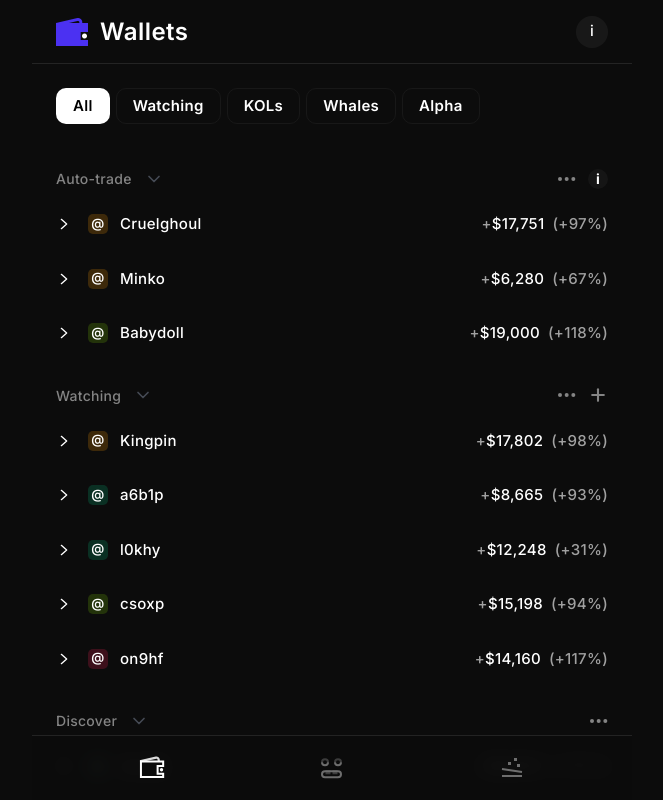
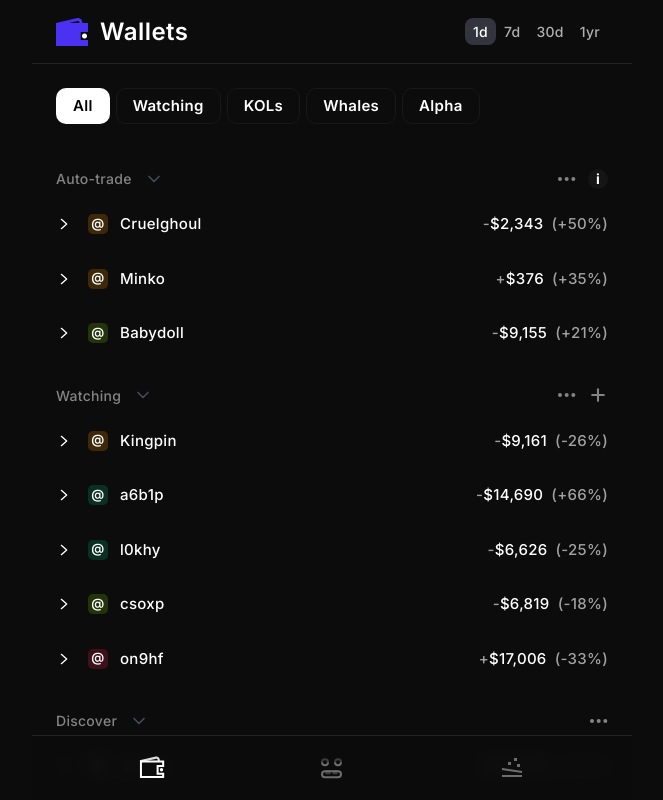
Before and after one commit to ericscotteisher/blackwing-wallets, a Next.js app: page / in a window 1280 px wide. Shown: the top 800 px of the page, without its empty margins (308-971 px from the left). Built offline with nearby package versions, Linux system fonts and the light colour scheme.

Commit message:
timeframes added

```diff
--- a/app/data.ts
+++ b/app/data.ts
@@ -1,10 +1,17 @@
 export type WalletStatus = "KOL" | "Whale" | "Alpha" | "Watching" | "Trading";
+
+export const timeframes = ["1d", "7d", "30d", "1yr"] as const;
+export type Timeframe = (typeof timeframes)[number];
+
+export type TimeframePNL = {
+  money: number;
+  percent: number;
+};
 
 export type WalletRecord = {
   id: string;
   name: string;
-  moneyPNL: number;
-  percentPNL: number;
+  pnl: Record<Timeframe, TimeframePNL>;
   status: WalletStatus;
   addedAt: string;
 };
@@ -14,11 +21,72 @@ export type TokenStatus = "open" | "closed";
 export type TokenRecord = {
   id: string;
   name: string;
-  pricePNL: number;
-  percentPNL: number;
+  pnl: Record<Timeframe, TimeframePNL>;
   status: TokenStatus;
   image?: string | null;
 };
+
+function createRng(seed: number) {
+  let value = seed >>> 0;
+  return () => {
+    value = (value * 1664525 + 1013904223) >>> 0;
+    return value / 4294967296;
+  };
+}
+
+function computeSeed(source: string, index: number, salt: number) {
+  const base = source
+    .split("")
+    .reduce((total, char, i) => total + char.charCodeAt(0) * (i + 11), 0);
+  return (base ^ (index * 131 + salt * 997)) >>> 0;
+}
+
+const timeframeMoneyRanges: Record<Timeframe, number> = {
+  "1d": 32000,
+  "7d": 64000,
+  "30d": 120000,
+  "1yr": 240000,
+};
+
+const timeframePercentRanges: Record<Timeframe, number> = {
+  "1d": 120,
+  "7d": 220,
+  "30d": 360,
+  "1yr": 520,
+};
+
+function buildPnL(
+  name: string,
+  index: number,
+  scale: number,
+  salt: number,
+): Record<Timeframe, TimeframePNL> {
+  const rng = createRng(computeSeed(name, index, salt));
+  return timeframes.reduce<Record<Timeframe, TimeframePNL>>(
+    (acc, timeframe, timeframeIndex) => {
+      const moneySpan = Math.max(
+        4000,
+        Math.round(timeframeMoneyRanges[timeframe] * scale),
+      );
+      const percentSpan = Math.round(
+        timeframePercentRanges[timeframe] * (1 + timeframeIndex * 0.12),
+      );
+
+      const centeredMoney = (rng() - 0.5) * moneySpan;
+      const moneyJitter = (rng() - 0.5) * moneySpan * 0.35;
+      const centeredPercent = (rng() - 0.5) * percentSpan;
+      const percentJitter = (rng() - 0.5) * Math.max(6, percentSpan * 0.25);
+
+      acc[timeframe] = {
+        money: Math.round(centeredMoney + moneyJitter),
+        percent: Math.round(centeredPercent + percentJitter),
+      };
+
+      return acc;
+    },
+    {} as Record<Timeframe, TimeframePNL>,
+  );
+}
 
 const fiveDigitWallets = [
   "a6b1p",
@@ -154,30 +222,14 @@ function deriveWalletStatus(index: number): WalletStatus {
   return discoverStatuses[discoverIndex % discoverStatuses.length];
 }
 
-function derivePNL(name: string, index: number) {
-  const code = name
-    .split("")
-    .reduce((total, char, i) => total + char.charCodeAt(0) * (i + 1), 0);
-  const moneyRange = 32_000 + 120;
-  const rawMoney = (code * (index + 3)) % moneyRange;
-  const moneyPNL = Math.round(rawMoney) - 120;
-
-  const percentRange = 130; // -10 to 120
-  const rawPercent = (code + index * 37) % percentRange;
-  const percentPNL = Math.round(rawPercent) - 10;
-
-  return { moneyPNL, percentPNL };
-}
-
 export const walletRecords: WalletRecord[] = allWalletNames.map(
   (name, index) => {
-    const { moneyPNL, percentPNL } = derivePNL(name, index);
+    const pnl = buildPnL(name, index, 1, 0x1234);
     const status = deriveWalletStatus(index);
     return {
       id: `${name}-${index}`,
       name,
-      moneyPNL,
-      percentPNL,
+      pnl,
       status,
       addedAt: deriveTimestamp(index),
     };
@@ -209,23 +261,13 @@ const tokenDefinitions = [
 
 export const tokenRecords: TokenRecord[] = tokenDefinitions.map(
   (name, index) => {
-    const code = name
-      .split("")
-      .reduce((total, char, i) => total + char.charCodeAt(0) * (i + 3), 0);
-    const magnitude = (code % 120_000) + 2_500;
-    const sign = (index + code) % 6 < 2 ? -1 : 1;
-    const pricePNL = sign * Math.round(magnitude / 3);
-    const percentPNL =
-      sign *
-      Math.round(((code % 1_800) / 10 < 5 ? (code % 1_800) / 10 + 18 : (code % 1_800) / 10));
-
+    const pnl = buildPnL(name, index, 0.4, 0x9f);
     const status: TokenStatus = index < 8 ? "open" : "closed";
 
     return {
       id: `${name.toLowerCase().replace(/\s+/g, "-")}-${index}`,
       name,
-      pricePNL,
-      percentPNL,
+      pnl,
       status,
       image: null,
     };
--- a/app/features/wallets/components/WalletFeed.tsx
+++ b/app/features/wallets/components/WalletFeed.tsx
@@ -9,6 +9,7 @@ import {
   type DiscoverSort,
   type Section,
   type WalletFilter,
+  type Timeframe,
   type WalletView,
 } from "../constants";
 import { AnimatedList } from "./AnimatedList";
@@ -19,6 +20,7 @@ type WalletFeedProps = {
   wallets: WalletView[];
   walletFilter: WalletFilter;
   expandedWallets: Record<string, boolean>;
+  timeframe: Timeframe;
   onToggleWallet: (walletId: string) => void;
   onWalletSelect: (wallet: WalletView) => void;
   onWalletFilterChange: (filter: WalletFilter) => void;
@@ -31,6 +33,7 @@ export function WalletFeed({
   wallets,
   walletFilter,
   expandedWallets,
+  timeframe,
   onToggleWallet,
   onWalletSelect,
   onWalletFilterChange,
@@ -89,13 +92,15 @@ export function WalletFeed({
             new Date(b.addedAt).getTime() - new Date(a.addedAt).getTime()
           );
         }
-        return b.moneyPNL - a.moneyPNL;
+        return (
+          b.pnl[timeframe].money - a.pnl[timeframe].money
+        );
       });
       result.push({ id: "discover", name: "Discover", wallets: sorted });
     }
 
     return result;
-  }, [filteredWallets, discoverSort]);
+  }, [filteredWallets, discoverSort, timeframe]);
 
   const handleSectionToggle = (sectionId: string) => {
     setSectionExpansion((prev) => {
@@ -171,6 +176,7 @@ export function WalletFeed({
                       sectionId={section.id}
                       wallet={wallet}
                       expanded={Boolean(expandedWallets[wallet.id])}
+                      timeframe={timeframe}
                       onToggle={() => onToggleWallet(wallet.id)}
                       onSelect={() => onWalletSelect(wallet)}
                     />
--- a/app/features/wallets/components/WalletHeader.tsx
+++ b/app/features/wallets/components/WalletHeader.tsx
@@ -2,13 +2,15 @@
 
 import Image from "next/image";
 
-import type { WalletView } from "../constants";
-import { baseTextClass } from "../constants";
+import type { Timeframe, WalletView } from "../constants";
+import { baseTextClass, timeframes } from "../constants";
 import type { BottomTabId } from "./BottomTabs";
 
 type WalletHeaderProps = {
   activeTab: BottomTabId;
   selectedWallet: WalletView | null;
+  selectedTimeframe: Timeframe;
+  onTimeframeChange: (timeframe: Timeframe) => void;
   onBack: () => void;
 };
 
@@ -29,7 +31,13 @@ const tabIcons: Record<BottomTabId, { src: string; alt: string }> = {
 
 const navTitleClass = "text-[24px] font-semibold tracking-[0.02em] text-white";
 
-export function WalletHeader({ activeTab, selectedWallet, onBack }: WalletHeaderProps) {
+export function WalletHeader({
+  activeTab,
+  selectedWallet,
+  selectedTimeframe,
+  onTimeframeChange,
+  onBack,
+}: WalletHeaderProps) {
   const renderTabHeading = (tab: BottomTabId) => {
     const icon = tabIcons[tab];
     return (
@@ -68,24 +76,26 @@ export function WalletHeader({ activeTab, selectedWallet, onBack }: WalletHeader
         </div>
       );
     }
+    return renderTabHeading("Wallets");
+  };
 
-    return renderTabHeading("Wallets");
+  const renderRightContent = () => {
+    if (activeTab !== "Wallets") {
+      return <div className="h-8 w-8" />;
+    }
+
+    return (
+      <TimeframeSelector
+        current={selectedTimeframe}
+        onSelect={onTimeframeChange}
+      />
+    );
   };
 
   return (
     <header className="sticky top-0 z-20 flex h-16 items-center justify-between border-b border-white/10 bg-[#0C0C0C] px-6">
       {renderContent()}
-      {activeTab === "Wallets" && !selectedWallet ? (
-        <button
-          type="button"
-          className={`flex h-8 w-8 items-center justify-center rounded-full bg-white/5 text-white transition hover:bg-white/10 ${baseTextClass}`}
-          aria-label="Wallet info"
-        >
-          i
-        </button>
-      ) : (
-        <div className="h-8 w-8" />
-      )}
+      {renderRightContent()}
     </header>
   );
 }
@@ -105,3 +115,33 @@ function ChevronLeftIcon() {
     </svg>
   );
 }
+
+type TimeframeSelectorProps = {
+  current: Timeframe;
+  onSelect: (timeframe: Timeframe) => void;
+};
+
+function TimeframeSelector({ current, onSelect }: TimeframeSelectorProps) {
+  return (
+    <div className="inline-flex items-center gap-0 rounded-[10px] bg-transparent">
+      {timeframes.map((timeframe) => {
+        const isActive = timeframe === current;
+        return (
+          <button
+            key={timeframe}
+            type="button"
+            onClick={() => onSelect(timeframe)}
+            aria-pressed={isActive}
+            className={`px-2 py-[3px] text-[14px] font-medium tracking-[0.02em] transition-colors focus-visible:outline focus-visible:outline-2 focus-visible:outline-white/60 ${
+              isActive
+                ? "rounded-[8px] bg-[#32353D] text-white"
+                : "rounded-[8px] bg-transparent text-[#AFAFAF] hover:text-white"
+            }`}
+          >
+            {timeframe}
+          </button>
+        );
+      })}
+    </div>
+  );
+}
--- a/app/features/wallets/components/WalletRow.tsx
+++ b/app/features/wallets/components/WalletRow.tsx
@@ -18,6 +18,7 @@ import {
   type TradeListEntry,
   type WalletSectionId,
   type WalletSwipeAction,
+  type Timeframe,
   type WalletView,
 } from "../constants";
 import {
@@ -34,6 +35,7 @@ type WalletRowProps = {
   sectionId: WalletSectionId;
   wallet: WalletView;
   expanded: boolean;
+  timeframe: Timeframe;
   onToggle: () => void;
   onSelect: () => void;
 };
@@ -42,14 +44,15 @@ export function WalletRow({
   sectionId,
   wallet,
   expanded,
+  timeframe,
   onToggle,
   onSelect,
 }: WalletRowProps) {
   const actions = walletSwipeActions[sectionId] ?? [];
   const badgeClasses = getBadgeClasses(wallet.name);
-  const summary = getTradeSummary(wallet.trades);
-  const walletMoney = getMoneyParts(wallet.moneyPNL);
-  const walletPercent = getPercentDisplay(wallet.percentPNL);
+  const summary = getTradeSummary(wallet.trades, timeframe);
+  const walletMoney = getMoneyParts(wallet.pnl[timeframe].money);
+  const walletPercent = getPercentDisplay(wallet.pnl[timeframe].percent);
   const tradeEntries = useMemo(() => {
     const entries: TradeListEntry[] = [];
     if (summary) {
@@ -299,8 +302,8 @@ export function WalletRow({
                 );
               }
               const trade = entry.trade;
-              const tradeMoney = getMoneyParts(trade.pricePNL);
-              const tradePercent = getPercentDisplay(trade.percentPNL);
+              const tradeMoney = getMoneyParts(trade.pnl[timeframe].money);
+              const tradePercent = getPercentDisplay(trade.pnl[timeframe].percent);
               return (
                 <div className="group flex items-center justify-between py-4 transition-colors duration-200 active:bg-[#181818]/80">
                   <div className="flex items-center gap-3">
--- a/app/features/wallets/constants.ts
+++ b/app/features/wallets/constants.ts
@@ -1,4 +1,6 @@
+import { timeframes } from "../../data";
 import type {
+  Timeframe,
   TokenRecord,
   WalletRecord,
   WalletStatus,
@@ -35,6 +37,9 @@ export type WalletSwipeAction = {
   label: string;
   tone: "default" | "positive" | "negative";
 };
+
+export { timeframes };
+export type { Timeframe };
 
 export const discoverStatuses: WalletStatus[] = ["KOL", "Whale", "Alpha"];
 
--- a/app/page.tsx
+++ b/app/page.tsx
@@ -7,6 +7,7 @@ import {
   baseTextClass,
   type DiscoverSort,
   type WalletFilter,
+  type Timeframe,
   type WalletView,
 } from "./features/wallets/constants";
 import { getTradesForWallet } from "./features/wallets/utils";
@@ -33,6 +34,8 @@ export default function Home() {
     Record<string, boolean>
   >({});
   const [selectedWallet, setSelectedWallet] = useState<WalletView | null>(null);
+  const [selectedTimeframe, setSelectedTimeframe] =
+    useState<Timeframe>("1d");
   const [discoverSort, setDiscoverSort] = useState<DiscoverSort>("recent");
   const [isDiscoverSheetOpen, setIsDiscoverSheetOpen] = useState(false);
   const [isAddWalletOpen, setIsAddWalletOpen] = useState(false);
@@ -65,6 +68,8 @@ export default function Home() {
         <WalletHeader
           activeTab={activeBottomTab}
           selectedWallet={selectedWallet}
+          selectedTimeframe={selectedTimeframe}
+          onTimeframeChange={setSelectedTimeframe}
           onBack={handleBackToWallets}
         />
 
@@ -79,6 +84,7 @@ export default function Home() {
                 wallets={walletViews}
                 walletFilter={walletFilter}
                 expandedWallets={expandedWallets}
+                timeframe={selectedTimeframe}
                 onToggleWallet={handleToggleWallet}
                 onWalletSelect={handleWalletSelect}
                 onWalletFilterChange={handleWalletFilterChange}
```
Also changed, not shown: app/features/wallets/utils.ts (+6 -2 lines).
